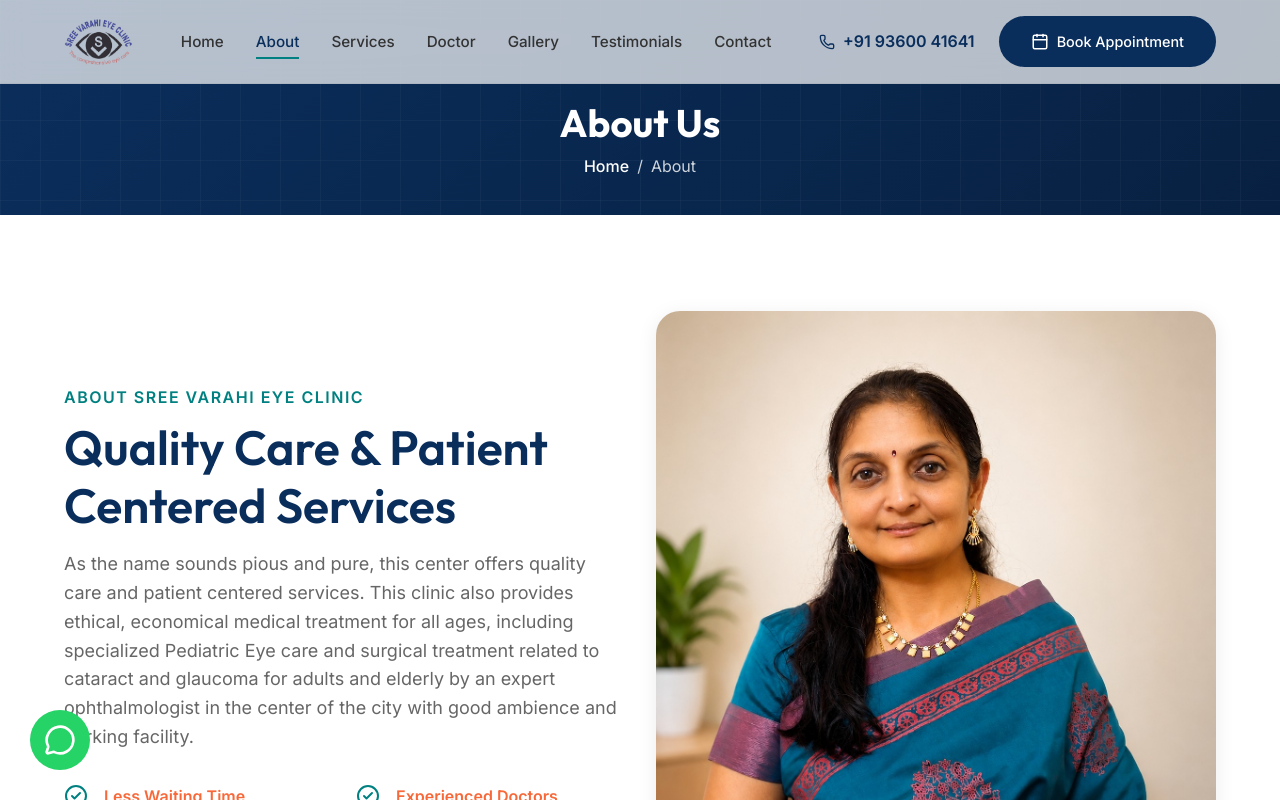
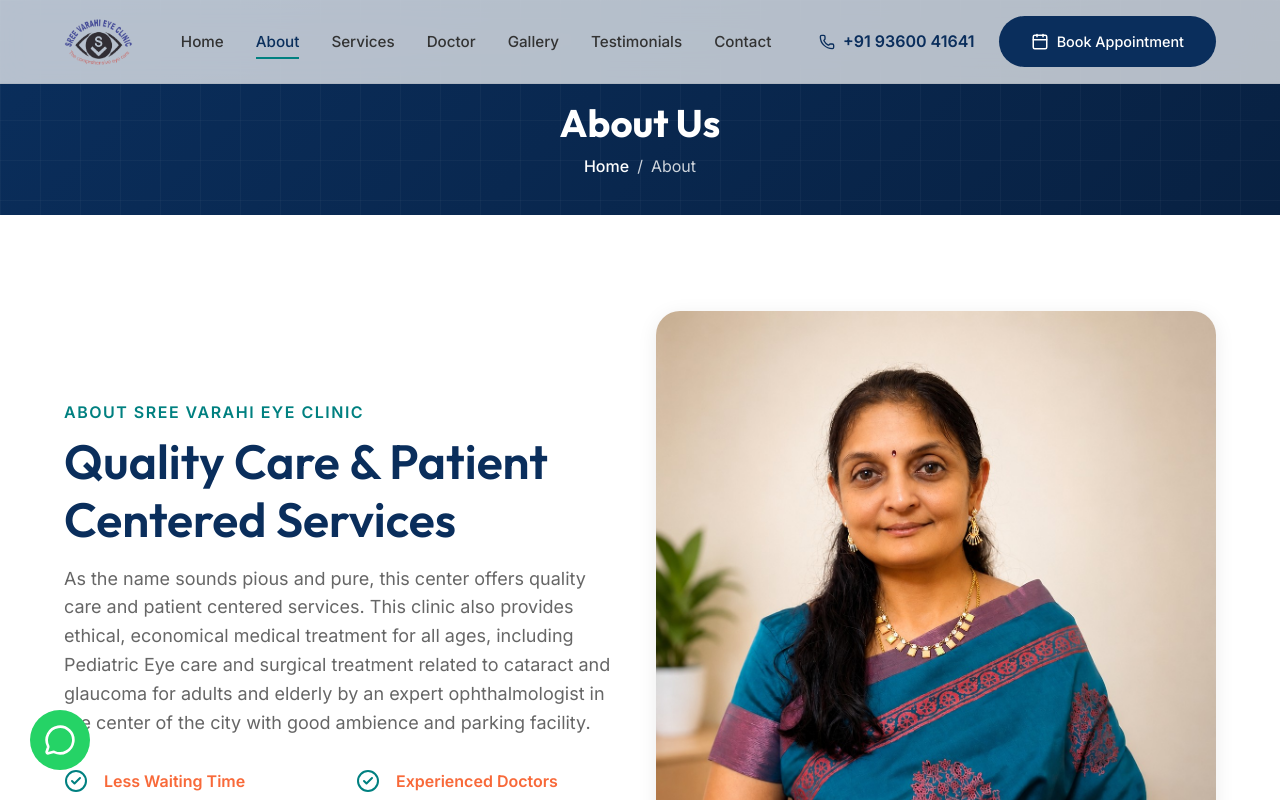
Before and after one commit to priyanka-TL/varahi-eye-clinic-chennai, a React (Vite) app: page /varahi-eye-clinic-chennai/about in a window 1280 px wide. Shown: the top 800 px of the page. Built offline with nearby package versions, Linux system fonts and the light colour scheme.

Commit message:
chore: update doctor/about copy, improve gallery image naming logic

```diff
--- a/src/pages/About.jsx
+++ b/src/pages/About.jsx
@@ -35,7 +35,7 @@ const About = () => {
               <span className="section-subtitle">About Sree Varahi eye clinic</span>
               <h2 className="section-title h2">Quality Care & Patient Centered Services</h2>
               <p className="p-large" style={{ marginBottom: '2rem' }}>
-                As the name sounds pious and pure, this center offers quality care and patient centered services. This clinic also provides ethical, economical medical treatment for all ages, including specialized Pediatric Eye care and surgical treatment related to cataract and glaucoma for adults and elderly by an expert ophthalmologist in the center of the city with good ambience and parking facility.
+                As the name sounds pious and pure, this center offers quality care and patient centered services. This clinic also provides ethical, economical medical treatment for all ages, including Pediatric Eye care and surgical treatment related to cataract and glaucoma for adults and elderly by an expert ophthalmologist in the center of the city with good ambience and parking facility.
               </p>
 
               <div className="about-features">
--- a/src/pages/Doctor.jsx
+++ b/src/pages/Doctor.jsx
@@ -127,7 +127,7 @@ const Doctor = () => {
                 She has served as senior consultant in Sankara Nethralaya for 12 years and has trained many budding ophthalmologists. She is known for handling any kind of patients with smile and patience. She is very approachable and can manage any complicated cataract and glaucoma cases with precision using the latest technology and equipment.
               </p>
               <p className="p-large" style={{ marginBottom: '2rem' }}>
-                Dr. Jeyalakshmi also offers her expert opinion in glaucoma at <Link to="/contact#taramani">VHS, Taramani</Link>, <Link to="/contact#annanagar">Dhanvantri Eye Care, Anna Nagar</Link> & <Link to="/contact#virugambakkam">Keshava Eye Care, Virugambakkam</Link>, all in Chennai.
+                Dr. Jeyalakshmi also provides comprehensive eye care treatments and expert consultations across various prominent locations in Chennai, including <Link to="/contact#taramani">VHS, Taramani</Link>, <Link to="/contact#annanagar">Dhanvantri Eye Care, Anna Nagar</Link>, and <Link to="/contact#virugambakkam">Keshava Eye Care, Virugambakkam</Link>.
               </p>
 
               <div className="doctor-cards-grid">
--- a/src/pages/Gallery.jsx
+++ b/src/pages/Gallery.jsx
@@ -20,6 +20,7 @@ const titleFromFile = (path) => {
   const name = path.split('/').pop().replace(/\.\w+$/, '');
   return name
     .replace(/^(tnagar|kilpauk)-/, '')
+    .replace(/^\d+-/, '')
     .replace(/-\d+$/, '')
     .replace(/-/g, ' ')
     .replace(/\b\w/g, c => c.toUpperCase());
```
Also changed, not shown: src/assets/images/clinic/tnagar-00-doctor-at-desk.jpeg (renamed from src/assets/images/clinic/tnagar-doctor-at-desk-01.jpeg).
